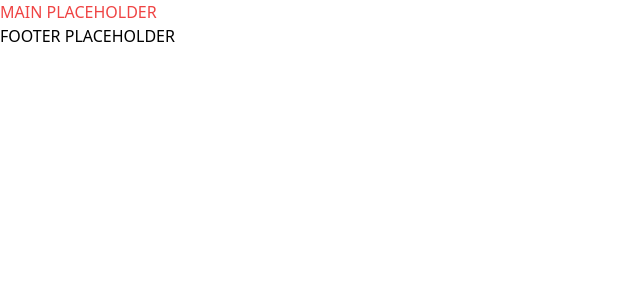
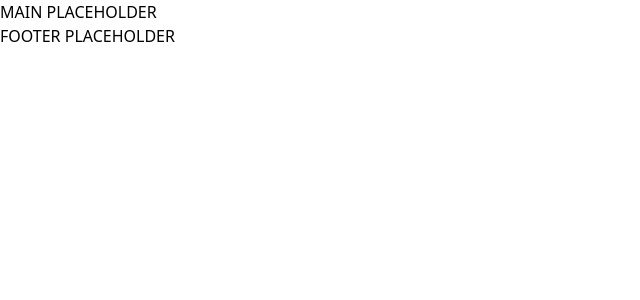
Before and after one commit to LoftyyM/photo-proj, a Next.js app: page / in a window 1280 px wide. Shown: the top 300 px of the page, without its empty margins (0-640 px from the left). Built offline with nearby package versions, Linux system fonts and the light colour scheme.

Commit message:
Update index.tsx

```diff
--- a/pages/index.tsx
+++ b/pages/index.tsx
@@ -14,7 +14,7 @@ export default function Home() {
         <link rel="icon" href="/favicon.ico" />
       </Head>
 
-      <main className="text-red-500">
+      <main className="">
 
       <p>MAIN PLACEHOLDER</p>
 
```
